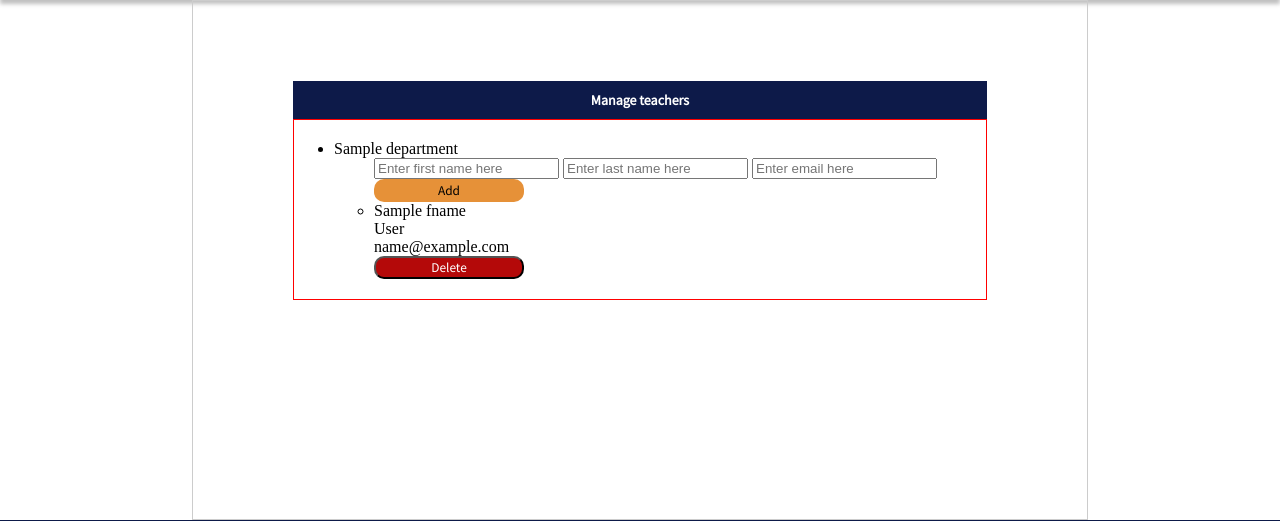
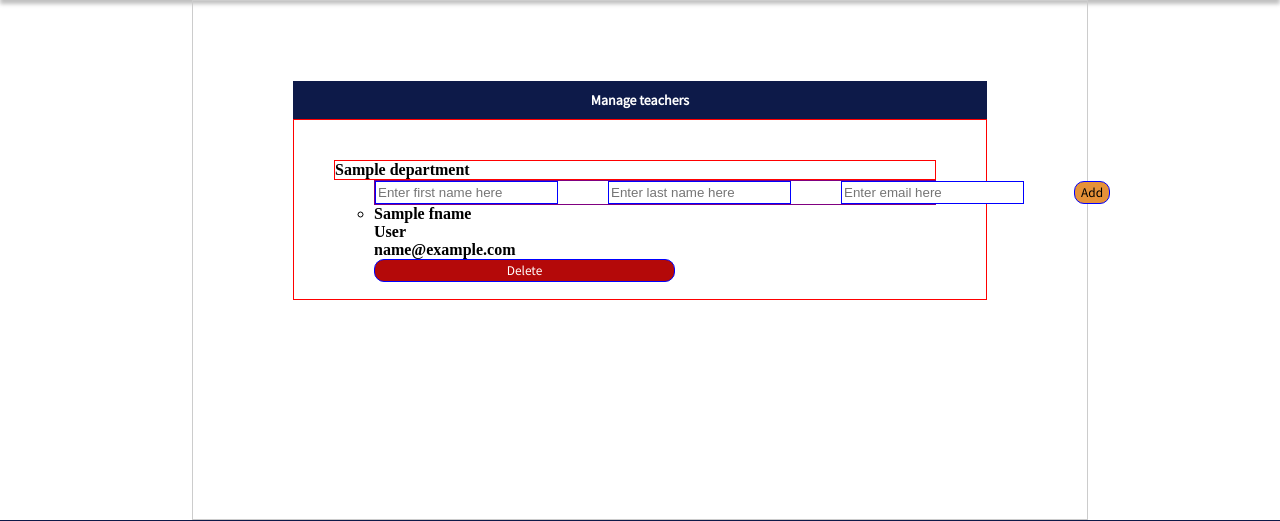
Before and after one commit to NiniolaX/ResourceHub, a Flask app: template templates/manage_teachers.html in a window 1280 px wide. Shown: the part 60-581 px from the top of the page. Run offline with Flask 3, Linux system fonts and the light colour scheme; the template is opened without the code that fills it: most values are stand-ins (such as "Sample title", 1, 10 or a date in 2020).

Commit message:
added styling to department and teachers dashboard

```diff
--- a/static/css/dashboard-base.css
+++ b/static/css/dashboard-base.css
@@ -27,17 +27,18 @@ section.user-items {
 .add-button {
     font-family: 'Source Sans Pro', sans-serif;
     background-color: #E69138;
-    width: 150px;
+    width: 200px;
     height: 23px;
     border-radius: 10px;
     border: none;
     cursor: pointer;
+    column-gap: 40px;
 }
 
 .delete-button {
     font-family: 'Source Sans Pro', sans-serif;
     background-color: #B40909;
-    width: 150px;
+    width: 200px;
     height: 23px;
     border-radius: 10px;
     color: #fff;
--- /dev/null
+++ b/static/css/manage_department.css
@@ -0,0 +1,20 @@
+.department-name, .department {
+    height: 18px;
+    width: 600px;
+    border: solid 1px red;
+
+}
+
+.add-button {
+    height: 23px;
+    width: 200px;
+}
+
+.department {
+    list-style-type: none;
+    margin: 20px 0 20px 0;
+    display: inline-block;
+}
+.delete-button:hover {
+    background-color: darkred;
+}
--- /dev/null
+++ b/static/css/manage_teachers.css
@@ -0,0 +1,16 @@
+.department {
+    border: none;
+    font-weight: bold;
+}
+.add-teacher {
+    display: flex;
+    width: 100%;
+    border: 1px solid purple;
+}
+.teacher-list input {
+    width: 301px;
+    height: 18ox;
+    border: 1px solid blue;
+    flex-basis: 15%;
+    margin-right: 50px;
+}
--- a/templates/dashboard-base.html
+++ b/templates/dashboard-base.html
@@ -10,6 +10,7 @@
     <link rel="stylesheet" href="{{ url_for('static', filename='css/dashboard-base.css') }}" type="text/css">
     <link rel="stylesheet" href="{{ url_for('static', filename='css/school_dashboard.css') }}" type="text/css">
     <link rel="stylesheet" href="{{ url_for('static', filename='css/manage_department.css') }}" type="text/css">
+    <link rel="stylesheet" href="{{ url_for('static', filename='css/manage_teachers.css') }}" type="text/css">
     <link rel='stylesheet' href='https://fonts.googleapis.com/css?family=Montserrat'>
     <link rel='stylesheet' href='https://fonts.googleapis.com/css?family=Source Sans Pro'>
     <link rel="shortcut icon" href="{{ url_for('static', filename='images/logo.png') }}" alt="logo" type="image/x-icon">
```
Also changed, not shown: static/css/school_dashboard.css (added, +32 -0 lines).
